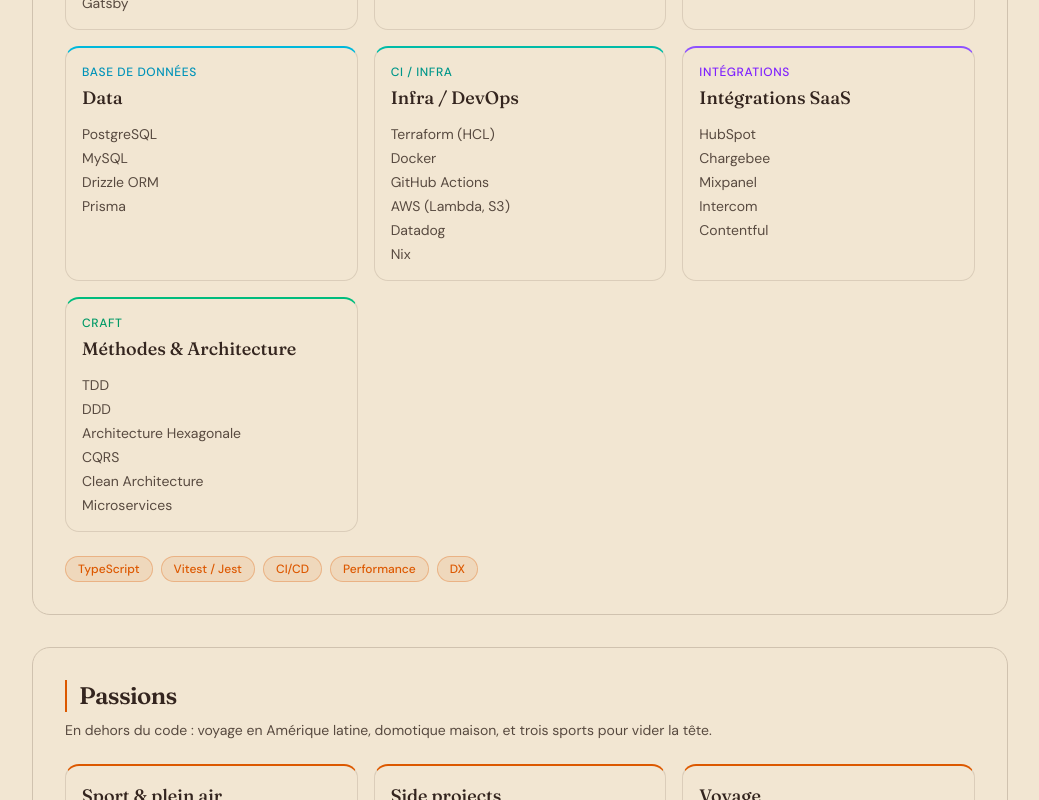
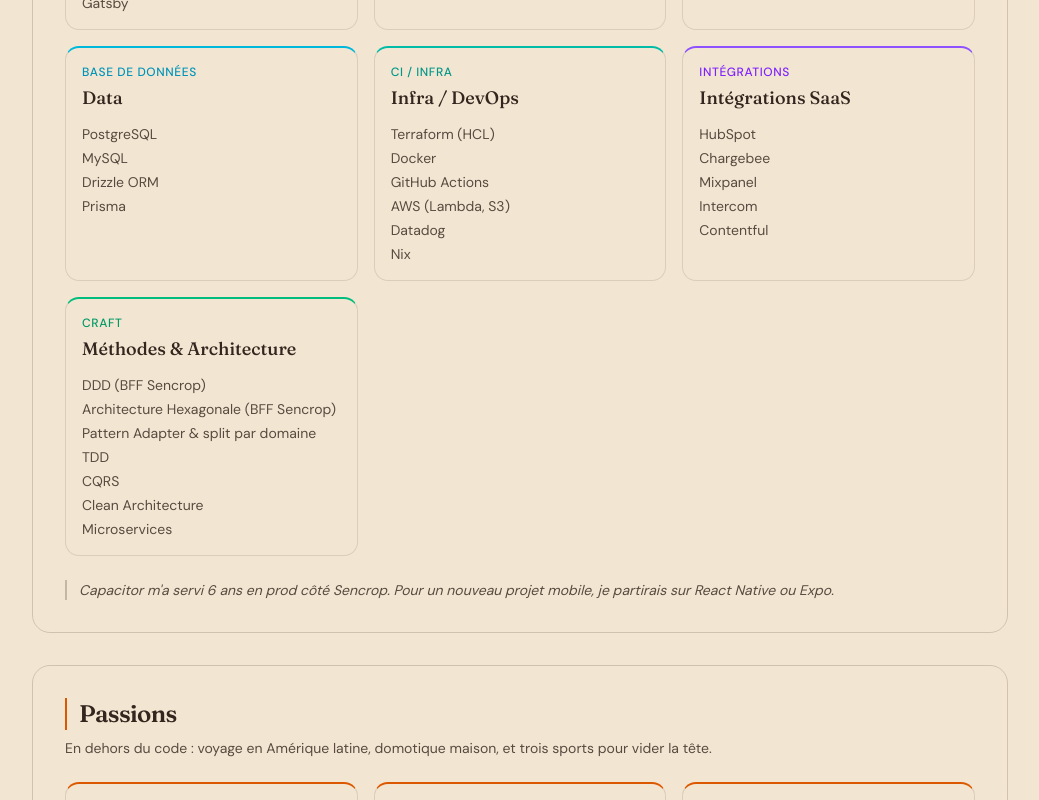
Before and after one commit to florianlauer/my-portfolio, a Next.js app: page / in a window 1280 px wide. Shown: the part 1481-2281 px from the top of the page, without its empty margins (120-1159 px from the left). Built offline with nearby package versions, Linux system fonts and the light colour scheme; no server answers.

Commit message:
refactor(stack): reorder, add ddd/hexagonal proof, replace chips with opinion

```diff
--- a/src/app/page.tsx
+++ b/src/app/page.tsx
@@ -6,7 +6,7 @@
 import { HeroSection } from "@/components/home-sections/HeroSection";
 import { JourneySection } from "@/components/home-sections/JourneySection";
 import { PassionsSection } from "@/components/home-sections/PassionsSection";
-import { stackGroups, stackTags } from "@/content/stack";
+import { stackGroups, stackOpinion } from "@/content/stack";
 import { journeyChapters } from "@/content/journey";
 import { passionsSectionContent } from "@/content/passions";
 import { heroStack, siteContent } from "@/content/site";
@@ -40,7 +40,7 @@
           <JourneySection journeyChapters={journeyChapters} />
         </ScrollReveal>
         <ScrollReveal>
-          <StackSection stackGroups={stackGroups} stackTags={stackTags} />
+          <StackSection stackGroups={stackGroups} opinion={stackOpinion} />
         </ScrollReveal>
 
         <ScrollReveal>
--- a/src/components/home-sections/StackSection.tsx
+++ b/src/components/home-sections/StackSection.tsx
@@ -3,7 +3,7 @@
 
 type StackSectionProps = {
   stackGroups: StackGroup[];
-  stackTags: string[];
+  opinion?: string;
 };
 
 const familyAccent: Record<StackFamilyKey, { border: string; label: string; text: string }> = {
@@ -16,7 +16,7 @@
   methods: { border: "border-t-emerald-500", label: "Craft", text: "text-emerald-600" },
 };
 
-export const StackSection = ({ stackGroups, stackTags }: StackSectionProps): React.JSX.Element => {
+export const StackSection = ({ stackGroups, opinion }: StackSectionProps): React.JSX.Element => {
   return (
     <section
       id="stack"
@@ -55,16 +55,11 @@
         })}
       </div>
 
-      <ul className="mt-6 flex flex-wrap gap-2" aria-label="Tags de compétences">
-        {stackTags.map((tag) => (
-          <li
-            key={tag}
-            className="rounded-full border border-primary/30 bg-primary/10 px-3 py-1 text-xs font-medium text-primary transition-transform duration-150 pointer-hover:scale-105"
-          >
-            {tag}
-          </li>
-        ))}
-      </ul>
+      {opinion ? (
+        <p className="mt-6 border-l-2 border-muted-foreground/30 pl-3 text-sm italic text-muted-foreground">
+          {opinion}
+        </p>
+      ) : null}
     </section>
   );
 };
--- a/src/content/stack.ts
+++ b/src/content/stack.ts
@@ -6,8 +6,8 @@
     title: "Frontend",
     items: [
       { id: "react", label: "React" },
+      { id: "typescript", label: "TypeScript" },
       { id: "nextjs", label: "Next.js" },
-      { id: "typescript", label: "TypeScript" },
       { id: "tailwindcss", label: "Tailwind CSS" },
       { id: "vite", label: "Vite" },
       { id: "angular", label: "Angular" },
@@ -29,10 +29,10 @@
     family: "backend",
     title: "Backend & API",
     items: [
+      { id: "nestjs", label: "NestJS" },
       { id: "nodejs", label: "Node.js" },
-      { id: "nestjs", label: "NestJS" },
+      { id: "graphql", label: "GraphQL (Apollo)" },
       { id: "express", label: "Express" },
-      { id: "graphql", label: "GraphQL (Apollo)" },
       { id: "python-fastapi", label: "Python / FastAPI" },
       { id: "kafka", label: "Kafka" },
     ],
@@ -74,9 +74,10 @@
     family: "methods",
     title: "Méthodes & Architecture",
     items: [
+      { id: "ddd", label: "DDD (BFF Sencrop)" },
+      { id: "hexagonal", label: "Architecture Hexagonale (BFF Sencrop)" },
+      { id: "adapter", label: "Pattern Adapter & split par domaine" },
       { id: "tdd", label: "TDD" },
-      { id: "ddd", label: "DDD" },
-      { id: "hexagonal", label: "Architecture Hexagonale" },
       { id: "cqrs", label: "CQRS" },
       { id: "clean-architecture", label: "Clean Architecture" },
       { id: "microservices", label: "Microservices" },
@@ -84,4 +85,5 @@
   },
 ];
 
-export const stackTags: string[] = ["TypeScript", "Vitest / Jest", "CI/CD", "Performance", "DX"];
+export const stackOpinion =
+  "Capacitor m'a servi 6 ans en prod côté Sencrop. Pour un nouveau projet mobile, je partirais sur React Native ou Expo.";
```
